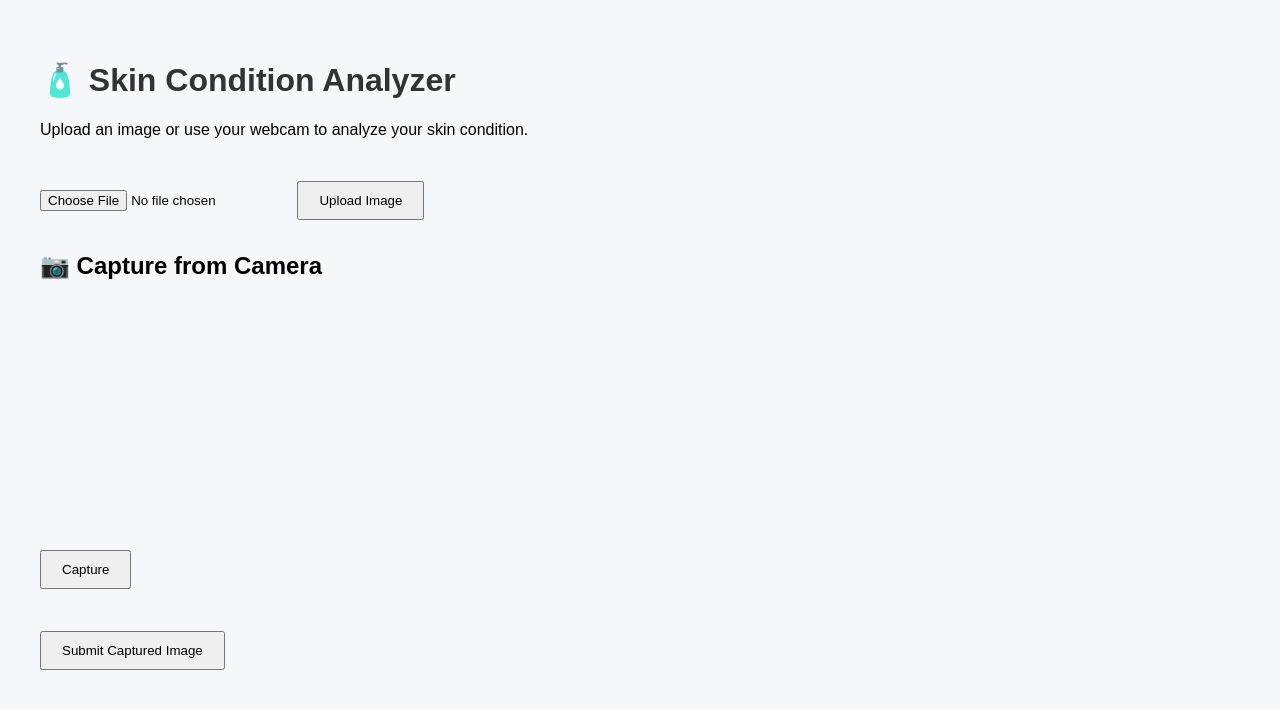
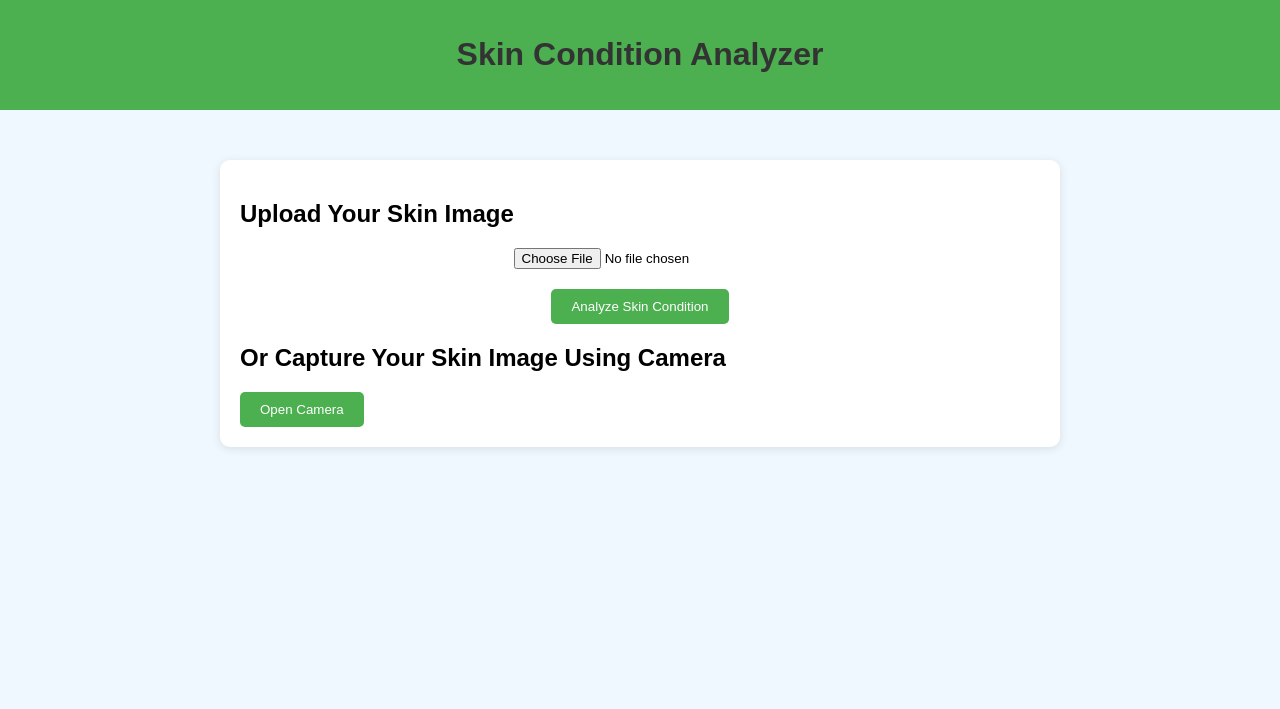
Before and after one commit to Maheen-M02/UghL---The-Skin-Analyzer, a Flask app: page / in a window 1280 px wide. Shown: the top 709 px of the page. Run offline with Flask 3, Linux system fonts and the light colour scheme; parts of the project's set-up code (start-up, migrations or seed data) failed here and were passed over.

Commit message:
Update index.html

```diff
--- a/templates/index.html
+++ b/templates/index.html
@@ -2,56 +2,164 @@
 <html lang="en">
 <head>
     <meta charset="UTF-8">
-  <title>Skin Analyzer - Upload or Capture</title>
+    <meta name="viewport" content="width=device-width, initial-scale=1.0">
+    <title>Skin Analyzer</title>
     <style>
-    body { font-family: Arial, sans-serif; padding: 2rem; background-color: #f5f7fa; }
-    h1 { color: #333; }
-    form, #cameraSection { margin-top: 2rem; }
-    video, canvas { display: block; margin-top: 1rem; }
-    button { padding: 10px 20px; margin-top: 10px; }
+        body {
+            font-family: Arial, sans-serif;
+            background-color: #f0f8ff;
+            margin: 0;
+            padding: 0;
+        }
+        header {
+            background-color: #4CAF50;
+            color: white;
+            padding: 15px 0;
+            text-align: center;
+        }
+        .container {
+            max-width: 800px;
+            margin: 50px auto;
+            background-color: white;
+            padding: 20px;
+            border-radius: 10px;
+            box-shadow: 0 2px 10px rgba(0, 0, 0, 0.1);
+        }
+        h1 {
+            color: #333;
+        }
+        .upload-form {
+            display: flex;
+            flex-direction: column;
+            align-items: center;
+        }
+        button {
+            padding: 10px 20px;
+            background-color: #4CAF50;
+            color: white;
+            border: none;
+            border-radius: 5px;
+            cursor: pointer;
+        }
+        button:hover {
+            background-color: #45a049;
+        }
+        video {
+            width: 100%;
+            height: auto;
+            border: 1px solid #ccc;
+            border-radius: 5px;
+            margin-bottom: 10px;
+        }
+        #camera-container {
+            display: none;
+        }
+        input[type="file"] {
+            margin-bottom: 20px;
+        }
     </style>
 </head>
 <body>
 
-  <h1>🧴 Skin Condition Analyzer</h1>
-  <p>Upload an image or use your webcam to analyze your skin condition.</p>
+    <header>
+        <h1>Skin Condition Analyzer</h1>
+    </header>
 
-  <!-- Image Upload Form -->
-  <form method="POST" action="/predict" enctype="multipart/form-data">
+    <div class="container">
+        <h2>Upload Your Skin Image</h2>
+
+        <!-- File Upload Section -->
+        <form action="/predict" method="POST" enctype="multipart/form-data" class="upload-form">
             <input type="file" name="file" accept="image/*" required>
-    <button type="submit">Upload Image</button>
+            <button type="submit">Analyze Skin Condition</button>
         </form>
 
-  <!-- Camera Capture Section -->
-  <div id="cameraSection">
-    <h2>📷 Capture from Camera</h2>
-    <video id="video" width="320" height="240" autoplay></video>
-    <canvas id="canvas" width="320" height="240" style="display:none;"></canvas>
-    <button onclick="captureImage()">Capture</button>
-    <form id="cameraForm" method="POST" action="/predict" enctype="multipart/form-data">
-      <input type="hidden" name="from_camera" value="true">
-      <input type="file" id="capturedImage" name="file" style="display: none;">
-      <button type="submit">Submit Captured Image</button>
-    </form>
+        <h2>Or Capture Your Skin Image Using Camera</h2>
+        <button id="open-camera-btn">Open Camera</button>
+        <div id="camera-container">
+            <video id="video" autoplay></video>
+            <br>
+            <button id="capture-btn">Capture Image</button>
+            <canvas id="canvas" style="display: none;"></canvas>
+            <br>
+            <input type="file" id="captured-image" name="file" style="display: none;" />
+            <button id="upload-btn" style="display: none;" onclick="uploadAndRedirect()">Upload & Analyze</button>
+        </div>
     </div>
 
     <script>
-    const video = document.getElementById('video');
+        const openCameraBtn = document.getElementById('open-camera-btn');
+        const cameraContainer = document.getElementById('camera-container');
+        const videoElement = document.getElementById('video');
+        const captureBtn = document.getElementById('capture-btn');
         const canvas = document.getElementById('canvas');
-    const capturedImage = document.getElementById('capturedImage');
+        const capturedImageInput = document.getElementById('captured-image');
+        const uploadBtn = document.getElementById('upload-btn');
 
-    navigator.mediaDevices.getUserMedia({ video: true })
-      .then(stream => { video.srcObject = stream; });
+        openCameraBtn.addEventListener('click', () => {
+            cameraContainer.style.display = 'block';
+            openCamera();
+        });
+
+        async function openCamera() {
+            try {
+                const stream = await navigator.mediaDevices.getUserMedia({ video: true });
+                videoElement.srcObject = stream;
+            } catch (err) {
+                console.error("Error accessing camera: ", err);
+            }
+        }
+
+        captureBtn.addEventListener('click', () => {
+            captureImage();
+        });
 
         function captureImage() {
-      const context = canvas.getContext('2d');
-      context.drawImage(video, 0, 0, canvas.width, canvas.height);
-      canvas.toBlob(blob => {
-        const file = new File([blob], "capture.jpg", { type: "image/jpeg" });
+            const ctx = canvas.getContext('2d');
+            // Set canvas size to match video size
+            canvas.width = videoElement.videoWidth;
+            canvas.height = videoElement.videoHeight;
+            ctx.drawImage(videoElement, 0, 0, canvas.width, canvas.height);
+            const dataUrl = canvas.toDataURL('image/jpeg');
+
+            // Convert captured image to file input
+            const capturedImage = dataURLtoFile(dataUrl, 'captured-image.jpg');
             const dataTransfer = new DataTransfer();
-        dataTransfer.items.add(file);
-        capturedImage.files = dataTransfer.files;
-      }, "image/jpeg");
+            dataTransfer.items.add(capturedImage);
+            capturedImageInput.files = dataTransfer.files;
+
+            // Show upload button
+            uploadBtn.style.display = 'inline-block';
+        }
+
+        function dataURLtoFile(dataUrl, filename) {
+            const arr = dataUrl.split(','), mime = arr[0].match(/:(.*?);/)[1],
+            bstr = atob(arr[1]), n = bstr.length, u8arr = new Uint8Array(n);
+            while(n--) u8arr[n] = bstr.charCodeAt(n);
+            return new File([u8arr], filename, { type: mime });
+        }
+
+        // Redirect to result page after upload
+        function uploadAndRedirect() {
+            // Simulate form submission by uploading the captured image
+            const form = new FormData();
+            form.append("file", capturedImageInput.files[0]);
+
+            // Make an AJAX request to submit the form
+            fetch('/predict', {
+                method: 'POST',
+                body: form
+            })
+            .then(response => response.json()) // Assuming the server returns JSON with the results
+            .then(data => {
+                if (data.success) {
+                    // Redirect to result page with the results
+                    window.location.href = '/result'; // Modify this URL based on your result page
+                } else {
+                    alert("Error analyzing image");
+                }
+            })
+            .catch(error => console.error('Error:', error));
         }
     </script>
 
```
Lines whose indentation alone changed are shown as unchanged.
